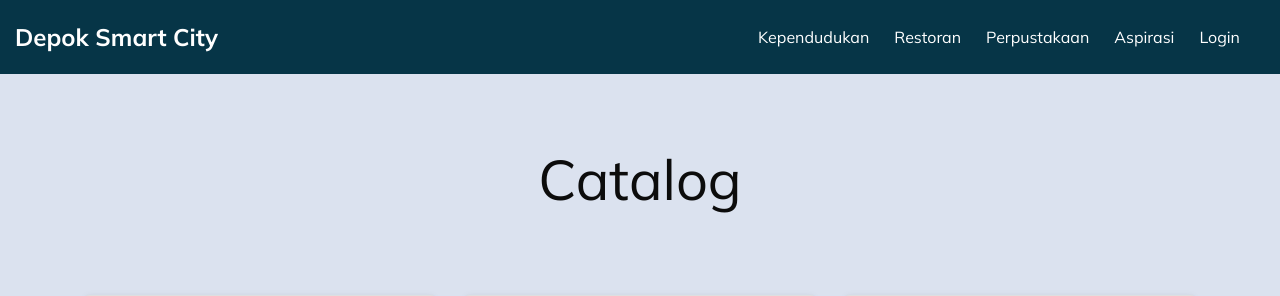
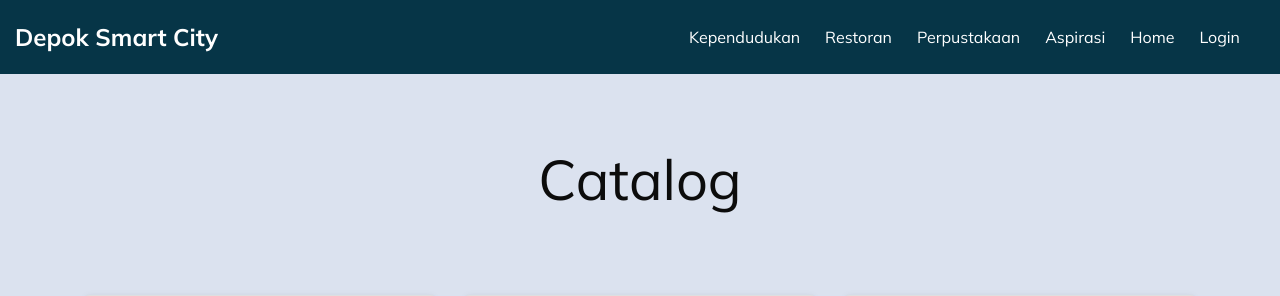
Before and after one commit to depoksmartcity/depoksmartcity, a Django app: page /restaurants/ in a window 1280 px wide. Shown: the top 296 px of the page. Run offline with Django 4.2, Linux system fonts and the light colour scheme; data comes from the database, SQL or seed files in the repository; some libraries are stand-ins or nearby versions.

Commit message:
added home button in navbar

```diff
--- a/restaurants/templates/restaurant.html
+++ b/restaurants/templates/restaurant.html
@@ -131,6 +131,10 @@
 
             <li class="nav-item active">
               <a class="nav-link pl-lg-0" href="{% url 'aspirasi:show_aspirasi' %}"> Aspirasi </a>
+            </li>
+
+            <li class="nav-item active">
+                <a class="nav-link pl-lg-0" href="{% url 'homepage:index' %}"> Home </a>
             </li>
 
             {% if user.is_authenticated %}
```
